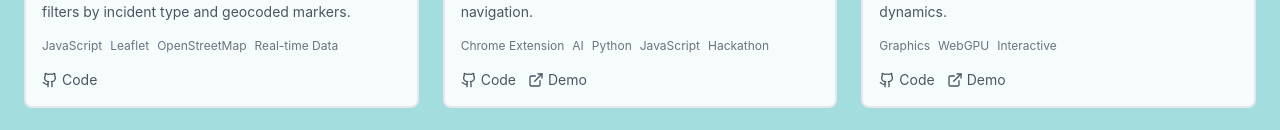
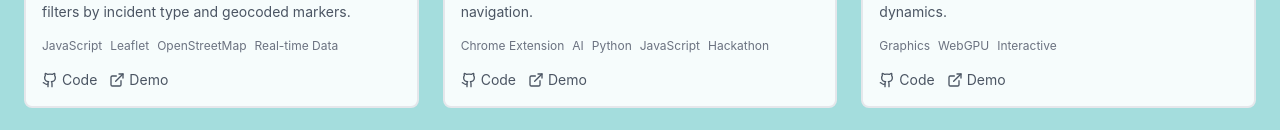
Before and after one commit to izy138/Portfolio, a React (Create React App) app: page / in a window 1280 px wide. Shown: the part 753-883 px from the top of the page. Built offline with nearby package versions, Linux system fonts and the light colour scheme.

Commit message:
add mdc link

```diff
--- a/src/projects.js
+++ b/src/projects.js
@@ -43,7 +43,7 @@ This app uses publicly available data from Miami-Dade Fire Rescue and FLHSMV. Ad
     categories: ["JavaScript", "Leaflet", "OpenStreetMap", "Real-time Data"],
     tech: ["JavaScript", "Leaflet", "OpenStreetMap", "Node.js", "Turso", "Web Scraping"],
     github: "https://github.com/izy138/MDC-ActiveCalls",
-    demo: "",
+    demo: "https://mdc-activecalls.onrender.com/",
     image: miamiDadeActiveCalls,
     imagePosition: "object-left"
   },
```
